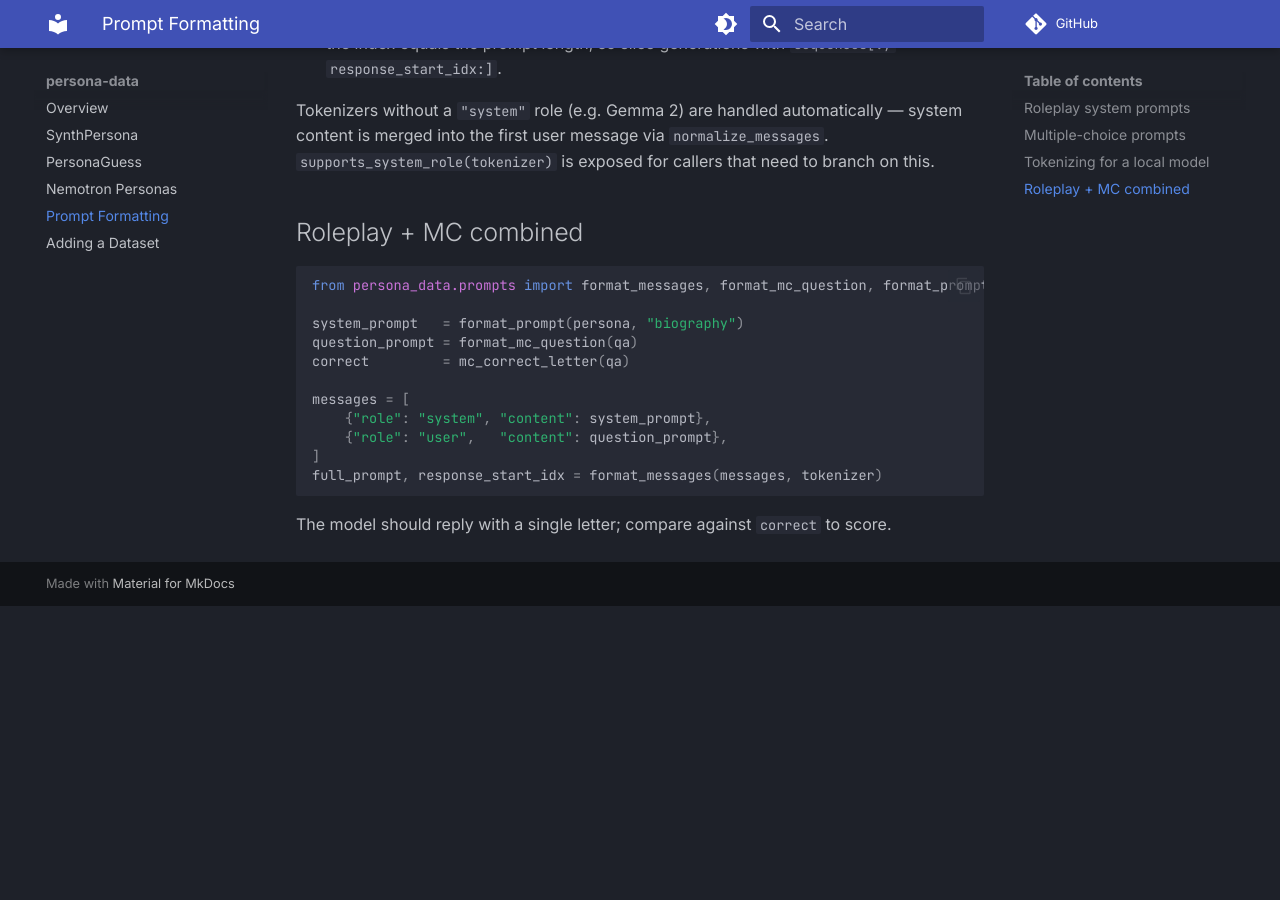
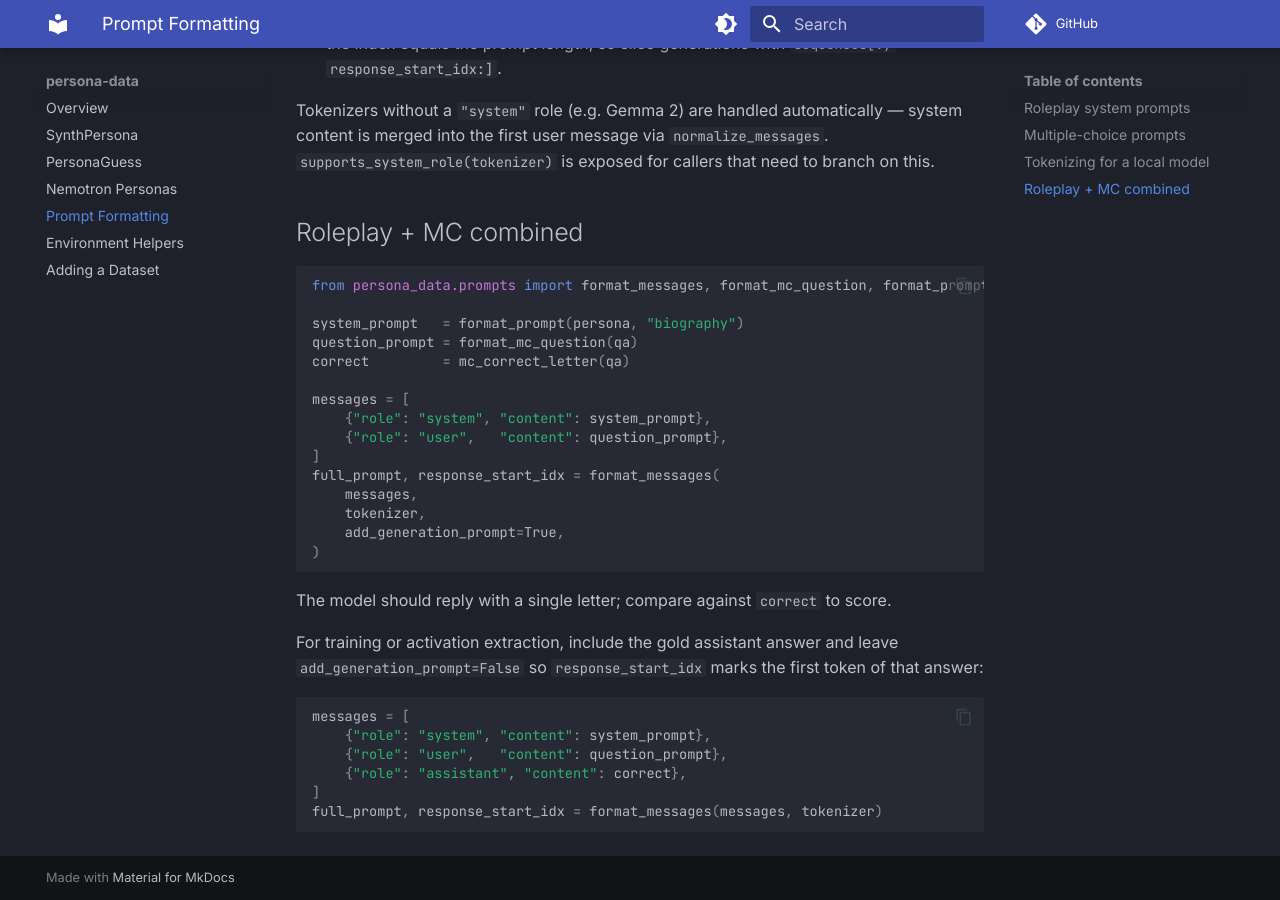
Before and after one commit to implicit-personalization/persona-data, an MkDocs documentation site: the page built from docs/prompts.md, in a window 1280 px wide and 900 px high, scrolled down 1747 px. Built offline with MkDocs 1.6.1 and Material for MkDocs 9.7.7, drawn with Linux system fonts in a browser that asks for light colours; comment, search, counter and statistics services are not loaded; before the commit the page ends 2353 px from its top, so only the background shows below that.

Commit message:
Updated docs

````diff
--- a/docs/prompts.md
+++ b/docs/prompts.md
@@ -76,7 +76,24 @@ messages = [
     {"role": "system", "content": system_prompt},
     {"role": "user",   "content": question_prompt},
 ]
-full_prompt, response_start_idx = format_messages(messages, tokenizer)
+full_prompt, response_start_idx = format_messages(
+    messages,
+    tokenizer,
+    add_generation_prompt=True,
+)
 ```
 
 The model should reply with a single letter; compare against `correct` to score.
+
+For training or activation extraction, include the gold assistant answer and
+leave `add_generation_prompt=False` so `response_start_idx` marks the first
+token of that answer:
+
+```python
+messages = [
+    {"role": "system", "content": system_prompt},
+    {"role": "user",   "content": question_prompt},
+    {"role": "assistant", "content": correct},
+]
+full_prompt, response_start_idx = format_messages(messages, tokenizer)
+```
--- a/mkdocs.yml
+++ b/mkdocs.yml
@@ -32,4 +32,5 @@ nav:
   - PersonaGuess: persona_guess.md
   - Nemotron Personas: nemotron_personas.md
   - Prompt Formatting: prompts.md
+  - Environment Helpers: environment.md
   - Adding a Dataset: adding-a-dataset.md
````
Also changed, not shown: docs/adding-a-dataset.md (+1 -1 lines), docs/environment.md (added, +20 -0 lines), docs/index.md (+1 -1 lines), docs/nemotron_personas.md (+14 -1 lines), docs/persona_guess.md (+7 -0 lines).
